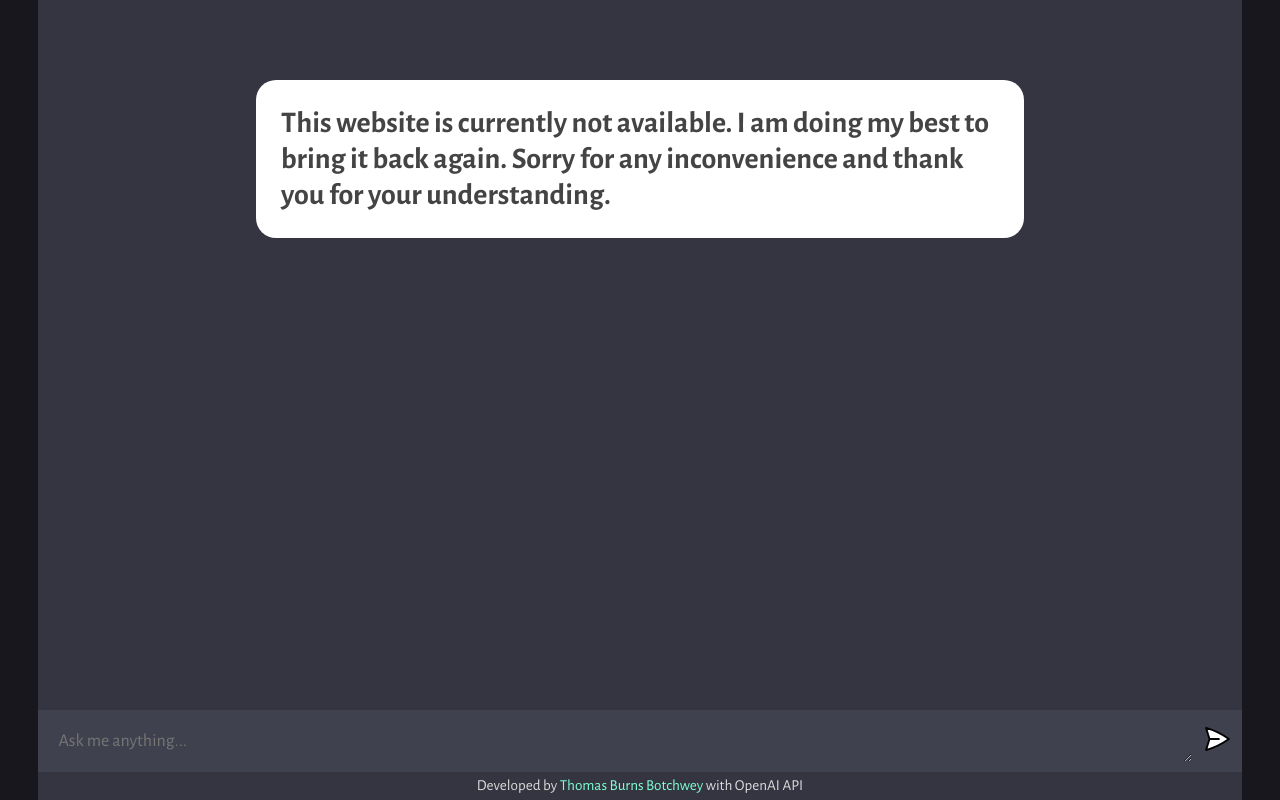
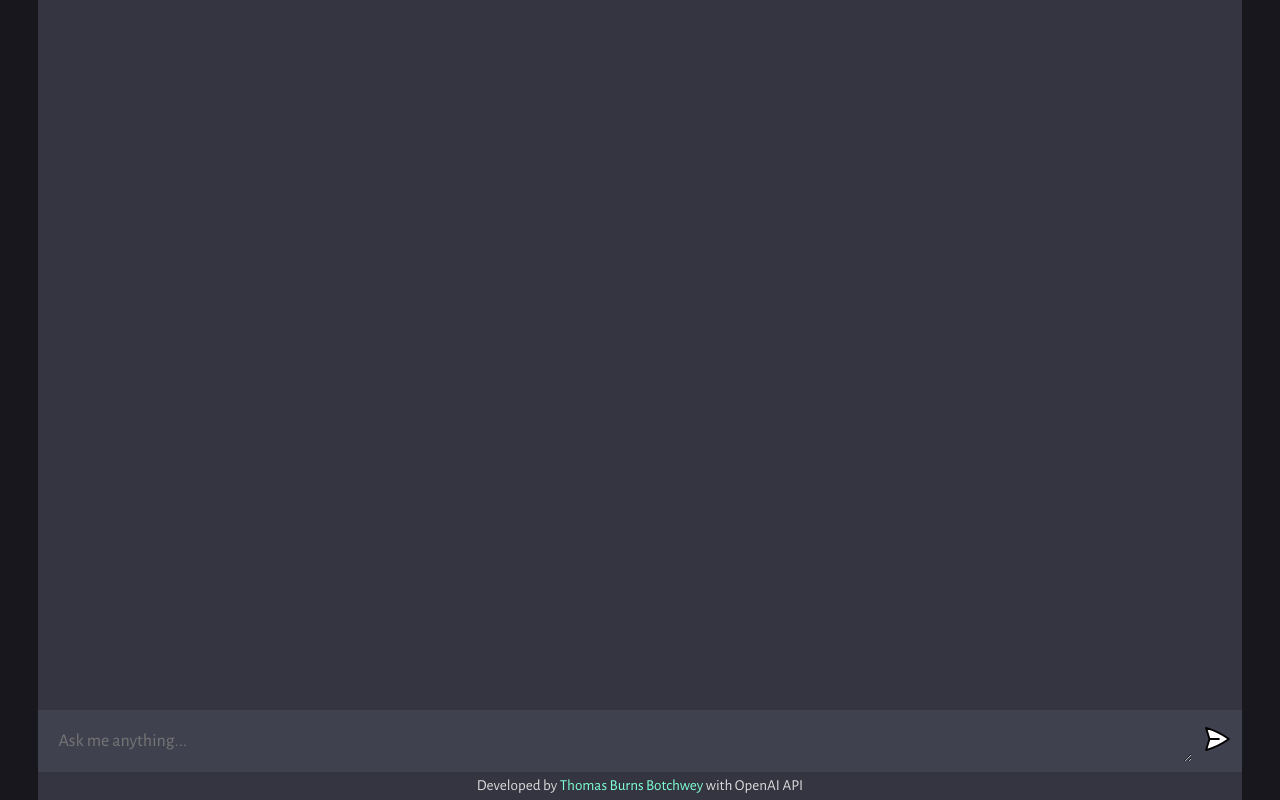
Before and after one commit to Tommy-Burns/chatGPT_clone, a website built with Vite: page client/index.html in a window 1280 px wide. Built offline with nearby package versions, Linux system fonts and the light colour scheme.

Commit message:
alert removed

```diff
--- a/client/index.html
+++ b/client/index.html
@@ -9,13 +9,13 @@
   </head>
 
   <body>
-    <div class="alert">
+    <!-- <div class="alert">
       <h3>
         This website is currently not available. I am doing my best to bring it
         back again. Sorry for any inconvenience and thank you for your
         understanding.
       </h3>
-    </div>
+    </div> -->
     <div id="app">
       <div id="chat_container"></div>
       <form action="">
```
